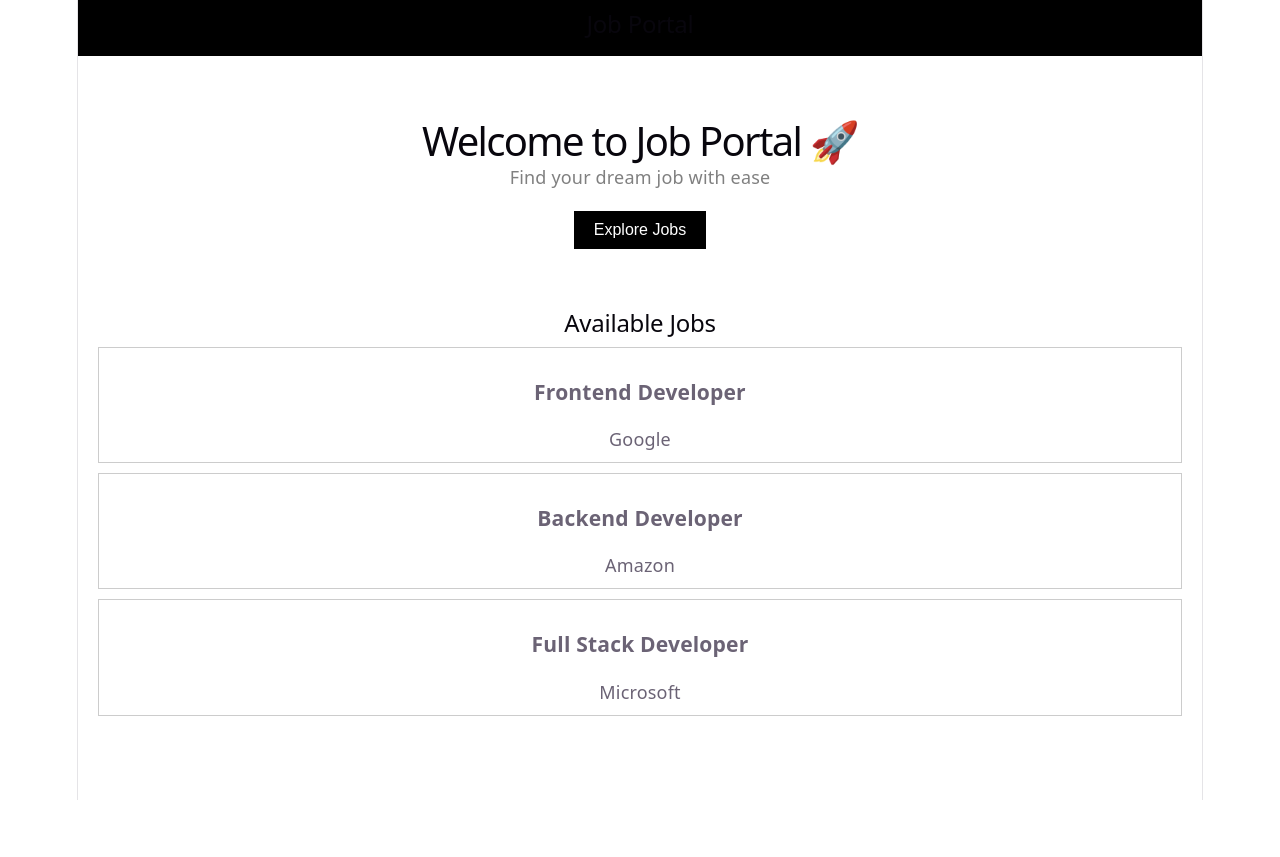
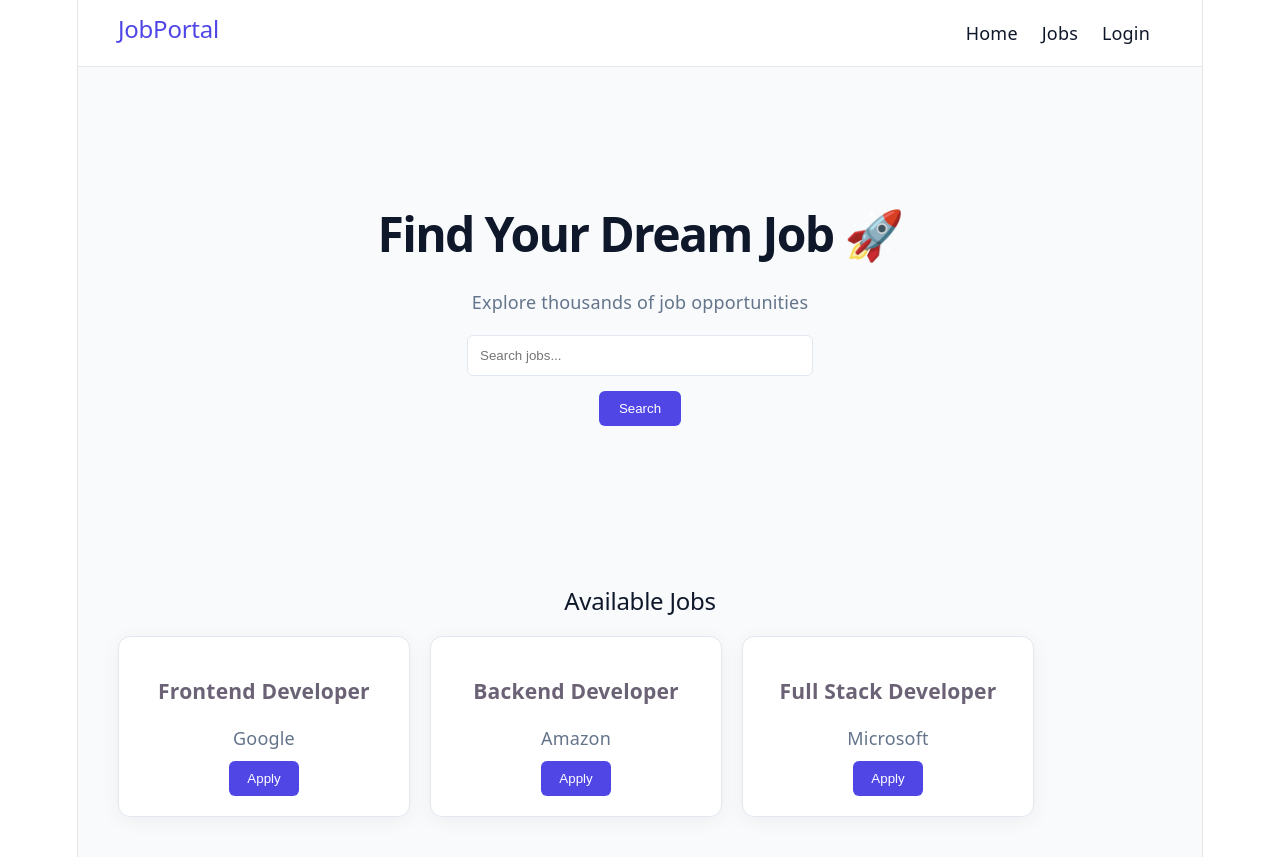
Before and after one commit to pritimotghare497-svg/student-management, a React (Vite) app: page / in a window 1280 px wide. Before the commit the page ends 800 px from the top, so only its background shows below. Built offline with nearby package versions, Linux system fonts and the light colour scheme.

Commit message:
Updated UI components - Navbar, Home, JobList

```diff
--- a/src/App.jsx
+++ b/src/App.jsx
@@ -4,10 +4,13 @@ import JobList from "./components/JobList";
 
 function App() {
   return (
-    <div>
+    <div style={{ background: "#f8fafc", minHeight: "100vh" }}>
       <Navbar />
-      <Home />
-      <JobList />
+
+      <main>
+        <Home />
+        <JobList />
+      </main>
     </div>
   );
 }
--- a/src/components/Home.jsx
+++ b/src/components/Home.jsx
@@ -1,25 +1,64 @@
 function Home() {
   return (
-    <div style={{ padding: "40px", textAlign: "center" }}>
-      <h1 style={{ fontSize: "40px", marginBottom: "10px" }}>
-        Welcome to Job Portal 🚀
+    <div
+      style={{
+        height: "60vh",
+        background: "#f8fafc",
+        display: "flex",
+        flexDirection: "column",
+        justifyContent: "center",
+        alignItems: "center",
+        textAlign: "center",
+      }}
+    >
+      <h1
+        style={{
+          fontSize: "48px",
+          fontWeight: "700",
+          color: "#0f172a",
+        }}
+      >
+        Find Your Dream Job 🚀
       </h1>
 
-      <p style={{ fontSize: "18px", color: "gray", marginBottom: "20px" }}>
-        Find your dream job with ease
+      <p style={{ margin: "10px 0", color: "#64748b" }}>
+        Explore thousands of job opportunities
       </p>
+
+      <input
+        type="text"
+        placeholder="Search jobs..."
+        style={{
+          padding: "12px",
+          width: "320px",
+          marginTop: "10px",
+          borderRadius: "6px",
+          border: "1px solid #e2e8f0",
+          background: "#ffffff",
+          outline: "none",
+        }}
+      />
 
       <button
         style={{
+          marginTop: "15px",
           padding: "10px 20px",
-          fontSize: "16px",
-          backgroundColor: "black",
+          background: "#4f46e5",
           color: "white",
           border: "none",
+          borderRadius: "6px",
           cursor: "pointer",
+          fontWeight: "500",
+          transition: "0.3s",
         }}
+        onMouseEnter={(e) =>
+          (e.target.style.background = "#4338ca")
+        }
+        onMouseLeave={(e) =>
+          (e.target.style.background = "#4f46e5")
+        }
       >
-        Explore Jobs
+        Search
       </button>
     </div>
   );
--- a/src/components/JobList.jsx
+++ b/src/components/JobList.jsx
@@ -6,22 +6,52 @@ function JobList() {
   ];
 
   return (
-    <div style={{ padding: "20px" }}>
-      <h2>Available Jobs</h2>
+    <div style={{ padding: "40px", background: "#f8fafc" }}>
+      <h2 style={{ marginBottom: "20px", color: "#0f172a" }}>
+        Available Jobs
+      </h2>
 
+      <div style={{ display: "flex", gap: "20px", flexWrap: "wrap" }}>
         {jobs.map((job) => (
           <div
             key={job.id}
             style={{
-            border: "1px solid #ccc",
-            padding: "10px",
-            margin: "10px 0",
+              background: "#ffffff",
+              padding: "20px",
+              borderRadius: "12px",
+              width: "250px",
+              border: "1px solid #e2e8f0",
+              boxShadow: "0 4px 20px rgba(0,0,0,0.05)",
+              transition: "0.3s",
+              cursor: "pointer",
+            }}
+            onMouseEnter={(e) =>
+              (e.currentTarget.style.transform = "translateY(-5px)")
+            }
+            onMouseLeave={(e) =>
+              (e.currentTarget.style.transform = "translateY(0)")
+            }
+          >
+            <h3>{job.title}</h3>
+            <p style={{ color: "#64748b" }}>{job.company}</p>
+
+            <button
+              style={{
+                marginTop: "10px",
+                padding: "10px 18px",
+                background: "#4f46e5",
+                color: "white",
+                border: "none",
+                borderRadius: "6px",
+                cursor: "pointer",
+                fontWeight: "500",
               }}
             >
-          <h3>{job.title}</h3>
-          <p>{job.company}</p>
+              Apply
+            </button>
           </div>
         ))}
+      </div>
     </div>
   );
 }
--- a/src/components/Navbar.jsx
+++ b/src/components/Navbar.jsx
@@ -1,7 +1,52 @@
 function Navbar() {
+  const linkStyle = {
+    margin: "0 12px",
+    cursor: "pointer",
+    color: "#0f172a",
+    fontWeight: "500",
+    transition: "0.3s",
+  };
+
   return (
-    <nav style={{ background: "black", color: "white", padding: "10px" }}>
-      <h2>Job Portal</h2>
+    <nav
+      style={{
+        display: "flex",
+        justifyContent: "space-between",
+        alignItems: "center",
+        padding: "15px 40px",
+        backgroundColor: "#ffffff",
+        borderBottom: "1px solid #e2e8f0",
+      }}
+    >
+      <h2 style={{ color: "#4f46e5", cursor: "pointer" }}>
+        JobPortal
+      </h2>
+
+      <div>
+        <span
+          style={linkStyle}
+          onMouseEnter={(e) => (e.target.style.color = "#4f46e5")}
+          onMouseLeave={(e) => (e.target.style.color = "#0f172a")}
+        >
+          Home
+        </span>
+
+        <span
+          style={linkStyle}
+          onMouseEnter={(e) => (e.target.style.color = "#4f46e5")}
+          onMouseLeave={(e) => (e.target.style.color = "#0f172a")}
+        >
+          Jobs
+        </span>
+
+        <span
+          style={linkStyle}
+          onMouseEnter={(e) => (e.target.style.color = "#4f46e5")}
+          onMouseLeave={(e) => (e.target.style.color = "#0f172a")}
+        >
+          Login
+        </span>
+      </div>
     </nav>
   );
 }
```
Lines whose indentation alone changed are shown as unchanged.
